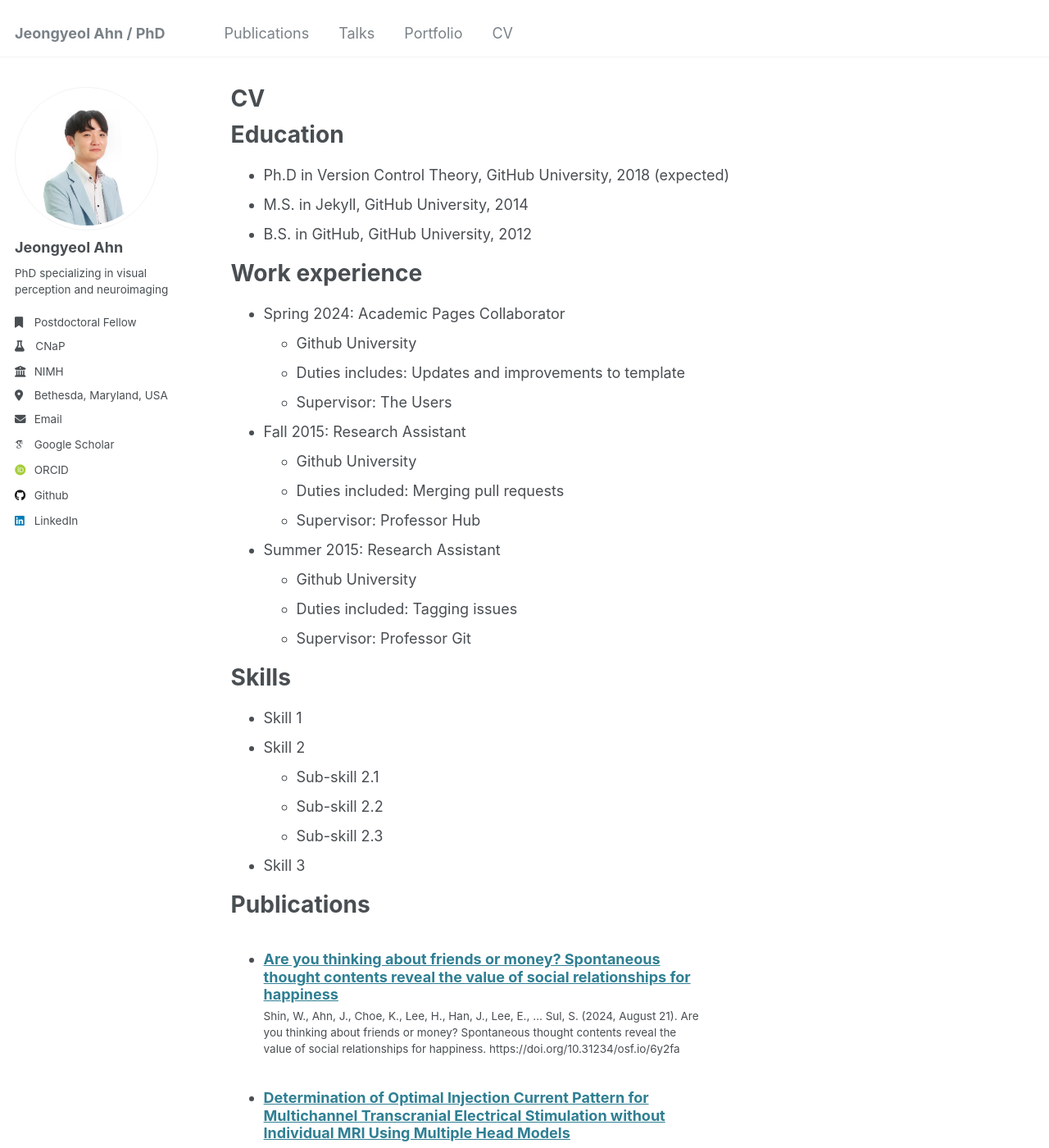
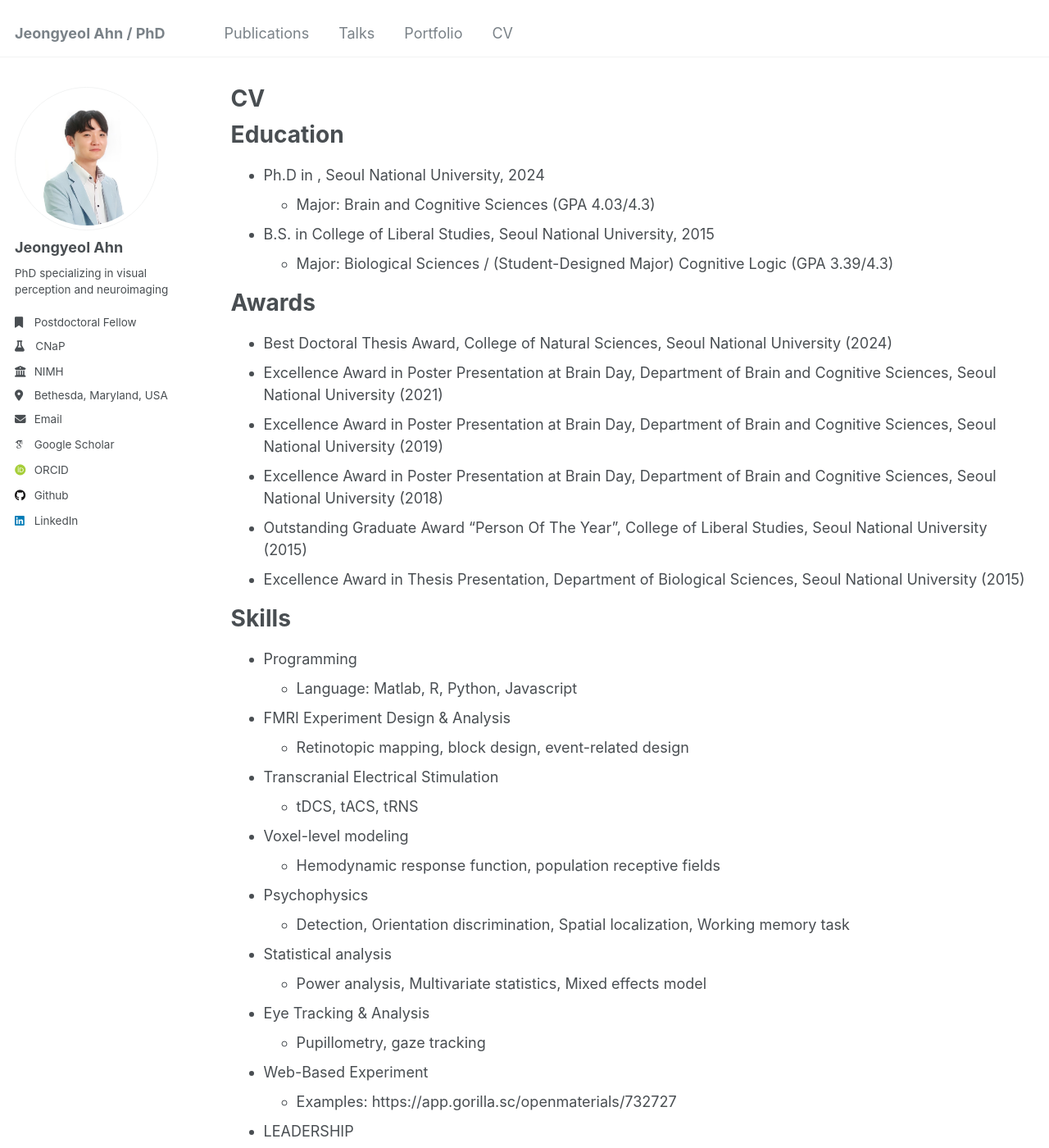
Before and after one commit to daeolian/daeolian.github.io, a Jekyll site: the page built from _pages/cv.md, in a window 1280 px wide and 1400 px high. Shown: the whole window at 82% size. Built offline with Jekyll 4.4.1, drawn with Linux system fonts in a browser that asks for light colours; some web fonts are replaced; some of the changed text lies outside the part shown.

Commit message:
Update cv.md

```diff
--- a/_pages/cv.md
+++ b/_pages/cv.md
@@ -11,35 +11,42 @@ redirect_from:
 
 Education
 ======
-* Ph.D in Version Control Theory, GitHub University, 2018 (expected)
-* M.S. in Jekyll, GitHub University, 2014
-* B.S. in GitHub, GitHub University, 2012
+* Ph.D in , Seoul National University, 2024
+  * Major: Brain and Cognitive Sciences (GPA 4.03/4.3)
+* B.S. in College of Liberal Studies, Seoul National University, 2015
+  * Major: Biological Sciences / (Student-Designed Major) Cognitive Logic (GPA 3.39/4.3)
 
-Work experience
+Awards
 ======
-* Spring 2024: Academic Pages Collaborator
-  * Github University
-  * Duties includes: Updates and improvements to template
-  * Supervisor: The Users
-
-* Fall 2015: Research Assistant
-  * Github University
-  * Duties included: Merging pull requests
-  * Supervisor: Professor Hub
-
-* Summer 2015: Research Assistant
-  * Github University
-  * Duties included: Tagging issues
-  * Supervisor: Professor Git
+* Best Doctoral Thesis Award, College of Natural Sciences, Seoul National University
+(2024)
+* Excellence Award in Poster Presentation at Brain Day, Department of Brain and Cognitive Sciences, Seoul National University (2021)
+* Excellence Award in Poster Presentation at Brain Day, Department of Brain and Cognitive Sciences, Seoul National University (2019)
+* Excellence Award in Poster Presentation at Brain Day, Department of Brain and Cognitive Sciences, Seoul National University (2018)
+* Outstanding Graduate Award “Person Of The Year”, College of Liberal Studies, Seoul National University (2015)
+* Excellence Award in Thesis Presentation, Department of Biological Sciences, Seoul National University (2015)
 
 Skills
 ======
-* Skill 1
-* Skill 2
-  * Sub-skill 2.1
-  * Sub-skill 2.2
-  * Sub-skill 2.3
-* Skill 3
+* Programming
+  * Language: Matlab, R, Python, Javascript
+* FMRI Experiment Design & Analysis
+  * Retinotopic mapping, block design, event-related design
+* Transcranial Electrical Stimulation
+  * tDCS, tACS, tRNS
+* Voxel-level modeling
+  * Hemodynamic response function, population receptive fields
+* Psychophysics
+  * Detection, Orientation discrimination, Spatial localization, Working memory task
+* Statistical analysis
+  * Power analysis, Multivariate statistics, Mixed effects model
+* Eye Tracking & Analysis
+  * Pupillometry, gaze tracking
+* Web-Based Experiment
+  * Examples: https://app.gorilla.sc/openmaterials/732727
+* LEADERSHIP
+  * President of the club: College of Liberal Studies PR Team HUB (2012-2013)
+  * President of the Association of Clubs in the College of Liberal Studies (2012)
 
 Publications
 ======
```
